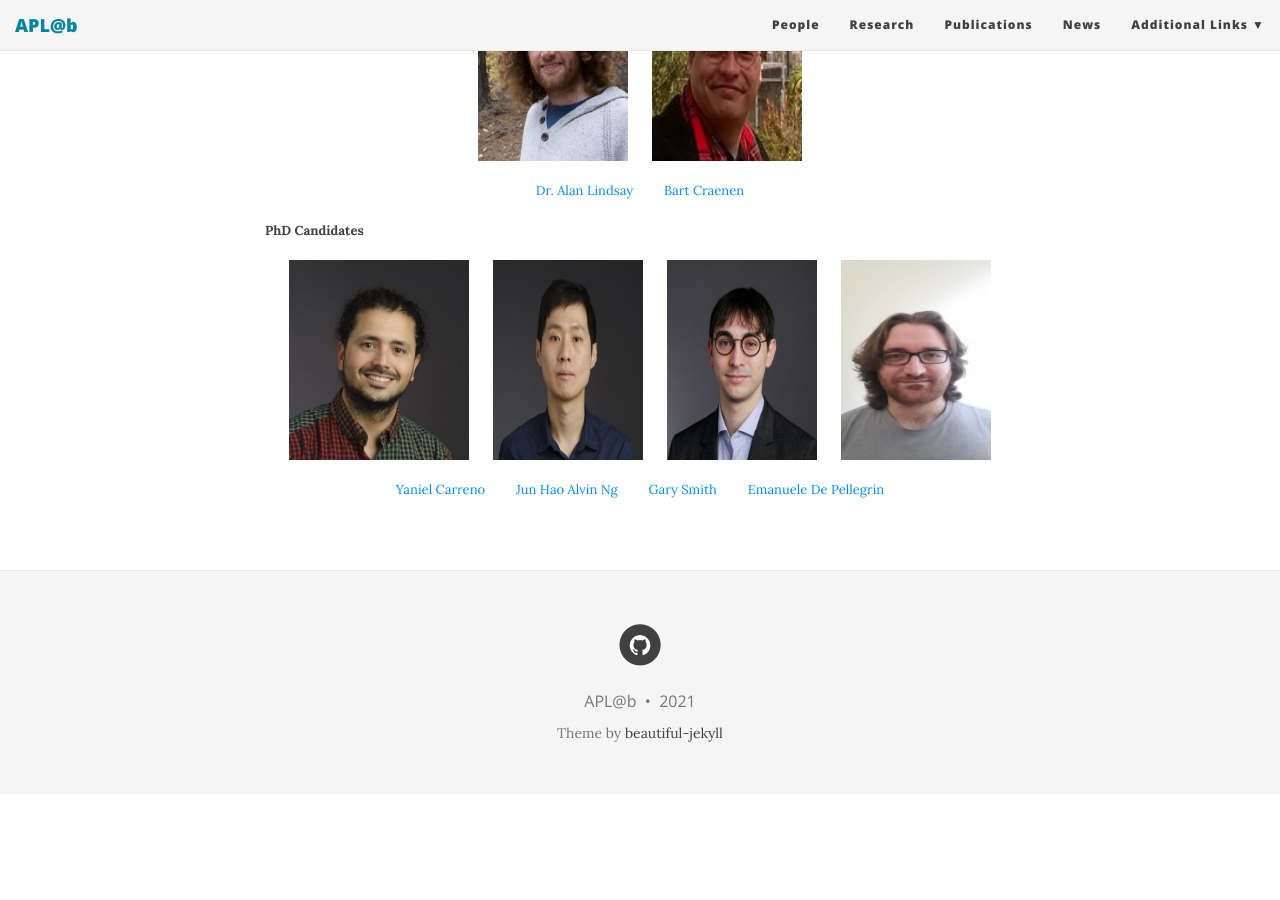
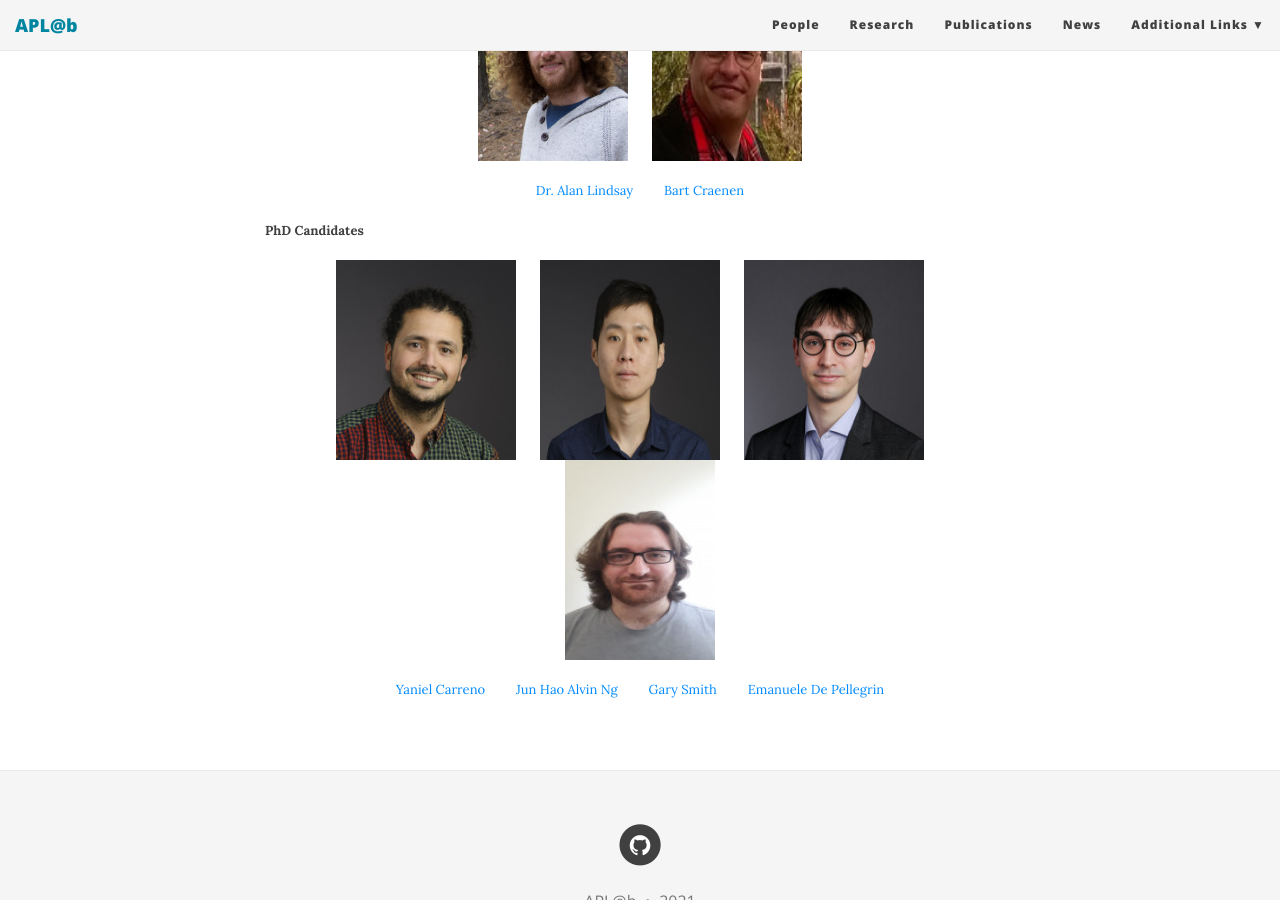
Before and after one commit to aplab2020/aplab2020.github.io, a Jekyll site: the page built from people.md, in a window 1280 px wide and 900 px high, scrolled down 611 px. Built offline with Jekyll 4.4.1, drawn with Linux system fonts in a browser that asks for light colours; nearby versions of some CDN libraries; before the commit the page ends 1405 px from its top, so only the background shows below that.

Commit message:
Update people.md

```diff
--- a/people.md
+++ b/people.md
@@ -24,7 +24,7 @@
 
 **PhD Candidates**
 
-<p align="center"> <img src="/img/yaniel.jpg" align="center" width="180" height="200">   &nbsp;  &nbsp; &nbsp; <img src="/img/alvin.jpg" align="center" width="150" height="200">  &nbsp;  &nbsp; &nbsp; <img src="/img/gary.jpg" align="center" width="150" height="200"> &nbsp;  &nbsp; &nbsp; <img src="/img/emanuelle.jpeg" align="center" width="150" height="200"></p>
+<p align="center"> <img src="/img/yaniel.jpg" align="center" width="180" height="200">   &nbsp;  &nbsp; &nbsp; <img src="/img/alvin.jpg" align="center" width="180" height="200">  &nbsp;  &nbsp; &nbsp; <img src="/img/gary.jpg" align="center" width="180" height="200"> &nbsp;  &nbsp; &nbsp; <img src="/img/emanuelle.jpeg" align="center" width="150" height="200"></p>
 
 <p align="center"> <a href="https://www.edinburgh-robotics.org/students/yaniel-carreno" style="float: ;">Yaniel Carreno</a>      &nbsp; &nbsp; &nbsp; &nbsp;
                    <a href="https://www.edinburgh-robotics.org/students/jun-hao-alvin-ng" style="float: ;">Jun Hao Alvin Ng</a> &nbsp; &nbsp; &nbsp; &nbsp;
```
